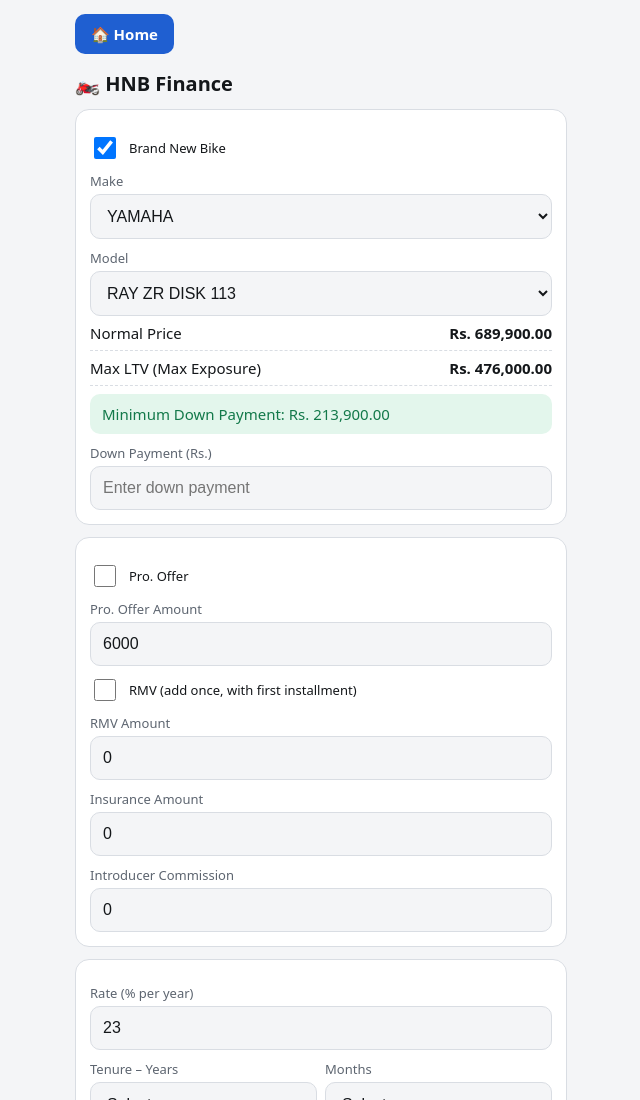
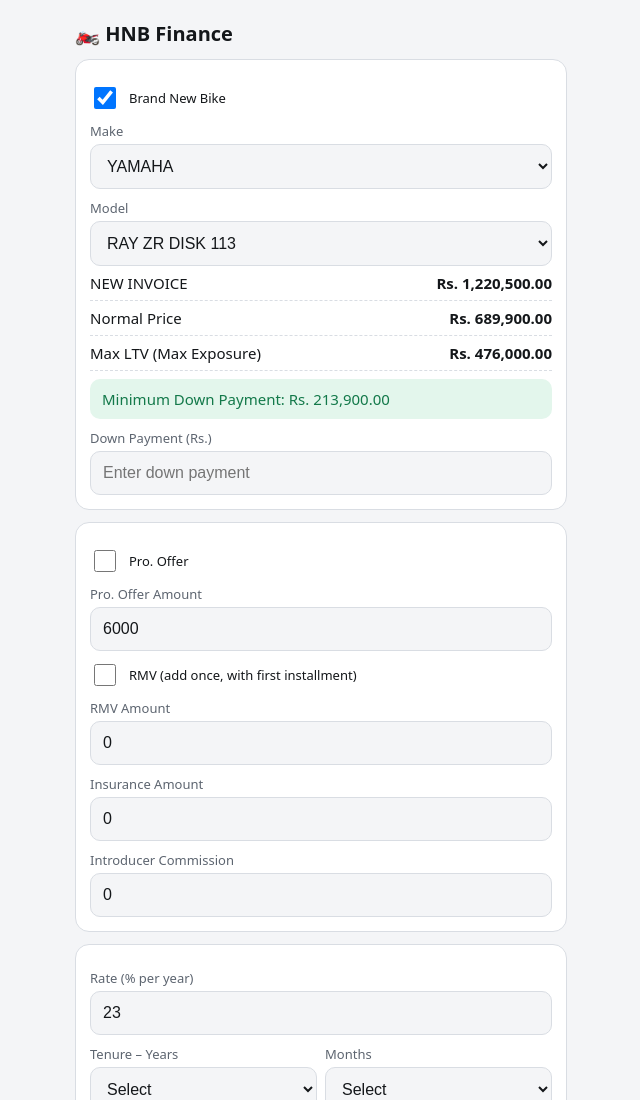
Before and after one commit to GMAPHNBF/URBIKE, a plain HTML site: page index.html in a window 1280 px wide. Shown: the top 1100 px of the page, without its empty margins (319-959 px from the left). Drawn offline with Linux system fonts and the light colour scheme.

Commit message:
Add files via upload

```diff
--- a/index.html
+++ b/index.html
@@ -26,13 +26,10 @@ input,select{width:100%;padding:12px;font-size:16px;border:1px solid var(--bd);b
 .sm{text-align:center;color:var(--mu);font-size:13px}
 input.err{border-color:var(--bad);background:var(--badb);color:var(--bad)}
 input.good{border-color:var(--ok)}
-.home-btn{display:inline-flex;align-items:center;gap:8px;margin-bottom:10px;padding:10px 16px;font-size:15px;font-weight:600;color:#fff;background:var(--ac);border-radius:10px;text-decoration:none}
-.home-btn:hover{opacity:.9}
 </style>
 </head>
 <body>
 <div class="w">
-<a class="home-btn" href="https://gmaphnbf.github.io/HNBFGMAP/">🏠 Home</a>
 <h1>🏍️ HNB Finance</h1>
 
 <div class="c">
@@ -41,6 +38,7 @@ input.good{border-color:var(--ok)}
   <select id="make"></select>
   <label>Model</label>
   <select id="model"></select>
+  <div class="row"><span>NEW INVOICE</span><b id="inv">–</b></div>
   <div class="row"><span>Normal Price</span><b id="price">–</b></div>
   <div class="row"><span>Max LTV (Max Exposure)</span><b id="ltv">–</b></div>
   <div class="box ok" id="mindp">Minimum Down Payment: –</div>
@@ -119,6 +117,8 @@ const MODELS=[
 ["HERO","XTREME",784400,541000,243400],
 ["HERO","HUNK 160R",917400,633000,284400]
 ];
+// NEW INVOICE values, same order as MODELS
+const INV=[1220500,1271900,1459500,1512515.38,1892900,2121500,2176900,2282000,2617900,2927900,1342900,1413900,1502900,1235900,1282000,1112900,1253900,730900,1607900,1712900,1971900,1502900,1056900,3974900,4038000,2627900,1030900,1281900,1274900,1476900,1386900,1622900];
 // ==================================================================
 const $=id=>document.getElementById(id);
 const f=n=>"Rs. "+(Math.round(n*100)/100).toLocaleString("en-LK",{minimumFractionDigits:2,maximumFractionDigits:2});
@@ -134,7 +134,7 @@ function calc(){
   const m=MODELS[$("model").value],price=m[2],maxLoan=m[3];
   const ltv=maxLoan/price*100;
   const minDp=m[4];
-  $("price").textContent=f(price);$("ltv").textContent=f(maxLoan);
+  $("price").textContent=f(price);$("inv").textContent=f(INV[$("model").value]);$("ltv").textContent=f(maxLoan);
   $("mindp").textContent="Minimum Down Payment: "+f(minDp);
   const dpEmpty=$("dp").value==="";
   const dp=v("dp");
```
